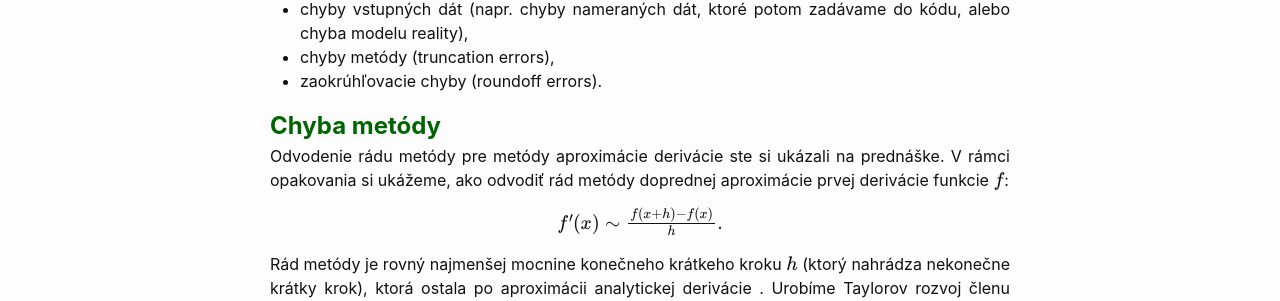
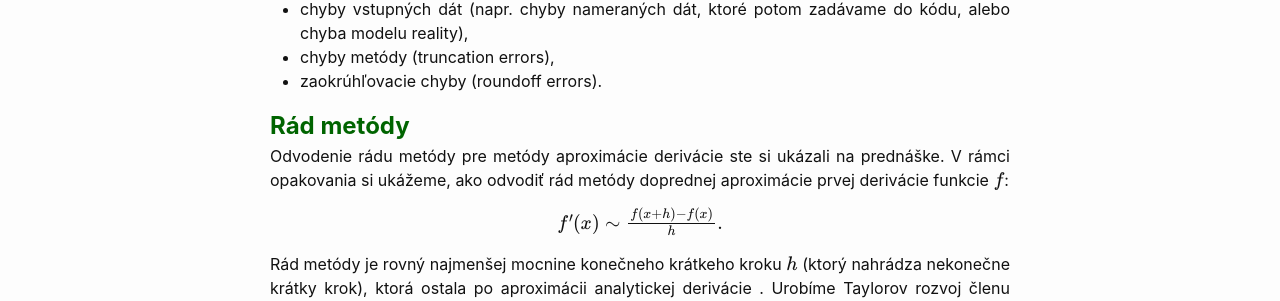
Before and after one commit to maslarova/maslarova.github.io, a Jekyll site: the page built from _posts/2021-02-25-cvicenie2.md, in a window 1280 px wide and 900 px high. Shown: the part 339-640 px from the top of the window. Built offline with Jekyll 4.4.1, drawn with Linux system fonts in a browser that asks for light colours.

Commit message:
2021-02-25-cvicenie2.md

```diff
--- a/_posts/2021-02-25-cvicenie2.md
+++ b/_posts/2021-02-25-cvicenie2.md
@@ -13,7 +13,7 @@ Na začiatok si pripomeňme, že zdroje chýb pri numerických metódach sa  sa
 - chyby metódy (truncation errors),
 - zaokrúhľovacie chyby (roundoff errors).
 
-<span style="color:DarkGreen"> <font size="+2"><b>Chyba metódy</b></font></span><br>
+<span style="color:DarkGreen"> <font size="+2"><b>Rád metódy</b></font></span><br>
 Odvodenie rádu metódy pre metódy aproximácie derivácie ste si ukázali na prednáške. V rámci opakovania si ukážeme, ako odvodiť rád metódy doprednej aproximácie prvej derivácie funkcie $f$:
 
 {: .centering}
```
